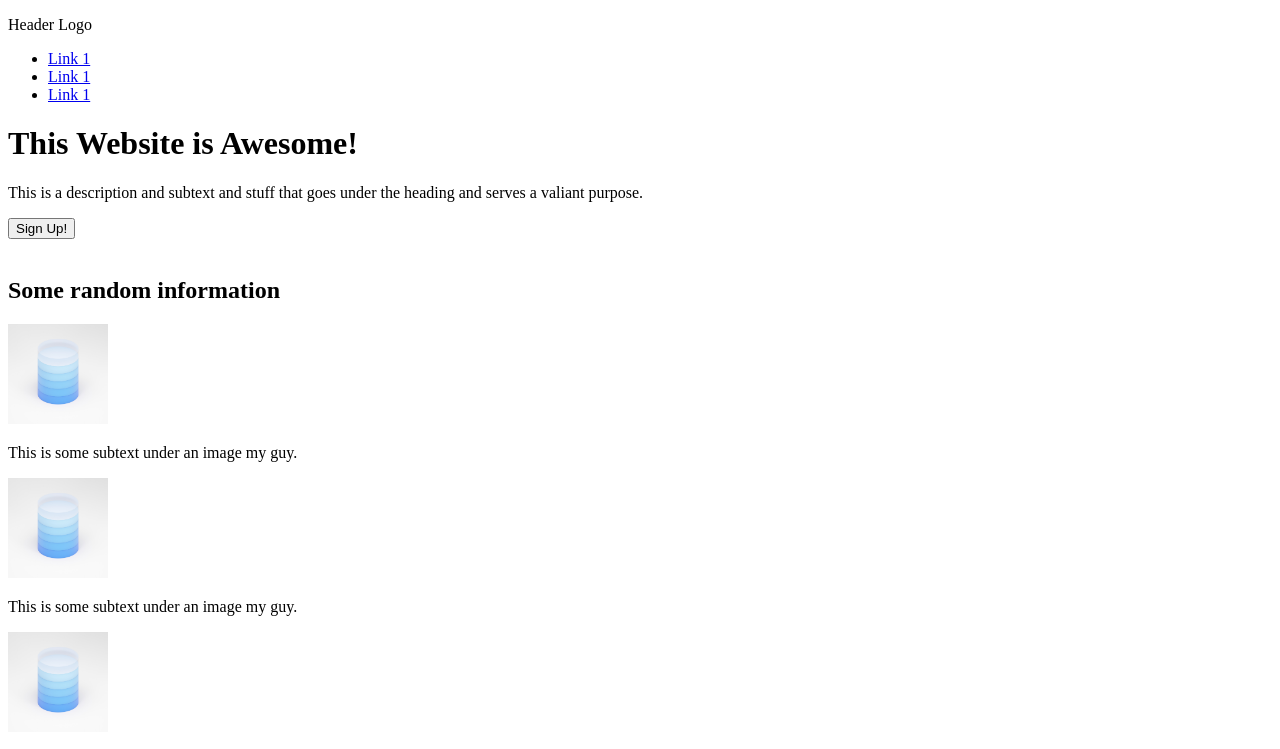
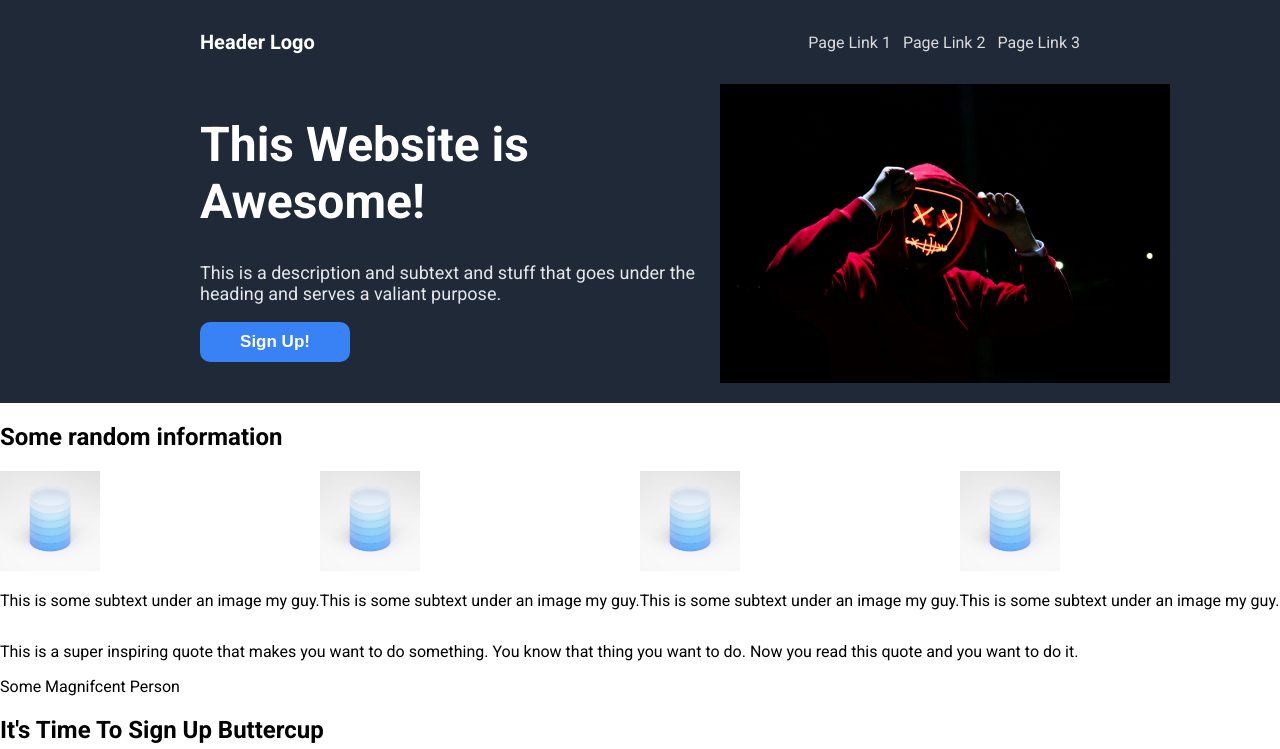
Before and after one commit to romangdev/odin-landing-page, a plain HTML site: page index.html in a window 1280 px wide. Shown: the top 749 px of the page. Drawn offline with Linux system fonts and the light colour scheme.

Commit message:
Add style to header and hero sections
Add styles to both header and hero sections of the landing page in
accordance with the project sample landing page image.

```diff
--- a/index.html
+++ b/index.html
@@ -6,14 +6,18 @@
     <meta name="viewport" content="width=device-width, initial-scale=1.0">
     <title>Landing Page Project</title>
     <link rel="stylesheet" href="style.css">
+
+    <link rel="preconnect" href="https://fonts.googleapis.com">
+    <link rel="preconnect" href="https://fonts.gstatic.com" crossorigin>
+    <link href="https://fonts.googleapis.com/css2?family=Roboto:wght@400;700&display=swap" rel="stylesheet">
 </head>
 <body>
     <div class="header">
         <p class="header-logo">Header Logo</p>
         <ul class="header-nav">
-            <li><a href="#">Link 1</a></li>
-            <li><a href="#">Link 1</a></li>
-            <li><a href="#">Link 1</a></li>
+            <li><a href="#">Page Link 1</a></li>
+            <li><a href="#">Page Link 2</a></li>
+            <li><a href="#">Page Link 3</a></li>
         </ul>
     </div>
 
@@ -23,9 +27,7 @@
             <p>This is a description and subtext and stuff that goes under the heading and serves a valiant purpose.</p>
             <button class="hero-button">Sign Up!</button>
         </div>
-        <div class="hero-image">
-            <img src="">
-        </div>
+        <img src="img/hero.jpg">
     </div>
 
     <div class="random-info">
--- a/style.css
+++ b/style.css
@@ -1,3 +1,90 @@
+body {
+    font-family: 'Roboto', sans-serif;
+    margin: 0;
+	padding: 0;
+	border: 0;
+	vertical-align: baseline;
+}
+
+.header {
+    display: flex;
+    justify-content: space-between;
+    align-items: center;
+    background-color: #1F2937;
+    padding: 10px 200px;
+}
+
+.header-logo {
+    font-weight: bold;
+    font-size: 20px;
+    color: white;
+    min-width: 500px;
+}
+
 img {
     width: 100px;
 }
+
+ul {
+    list-style: none;
+    padding: 0px;
+    display: flex;
+    flex-direction: row;
+    gap: 12px;
+}
+
+a {
+    text-decoration: none;
+    color: rgb(219, 219, 219);
+}
+
+.hero {
+    display: flex;
+    justify-content: space-between;
+    background-color: #1F2937;
+    padding: 0px 200px;
+    gap: 20px;
+}
+
+.hero img {
+    flex: 0;
+    min-width: 450px;
+    max-height: 299px;
+    padding-bottom: 20px;
+}
+
+.hero h1 {
+    font-size: 48px;
+    color: white;
+    font-weight: bold;
+}
+
+.hero p {
+    color: #E5E7EB;
+    font-size: 18px;
+}
+
+.hero-text {
+    max-width: 500px;
+    min-width: 500px;
+}
+
+.hero button {
+    background-color: #3882F6;
+    color: white;
+    border-radius: 10px;
+    padding: 10px;
+    font-size: 17px;
+    width: 150px;
+    font-weight: bold;
+    border: none;
+}
+
+.random-info {
+    display: flex;
+    flex-direction: column;
+}
+
+.icons {
+    display: flex;
+}
```
Also changed, not shown: img/hero.jpg (added), 1 other file.
